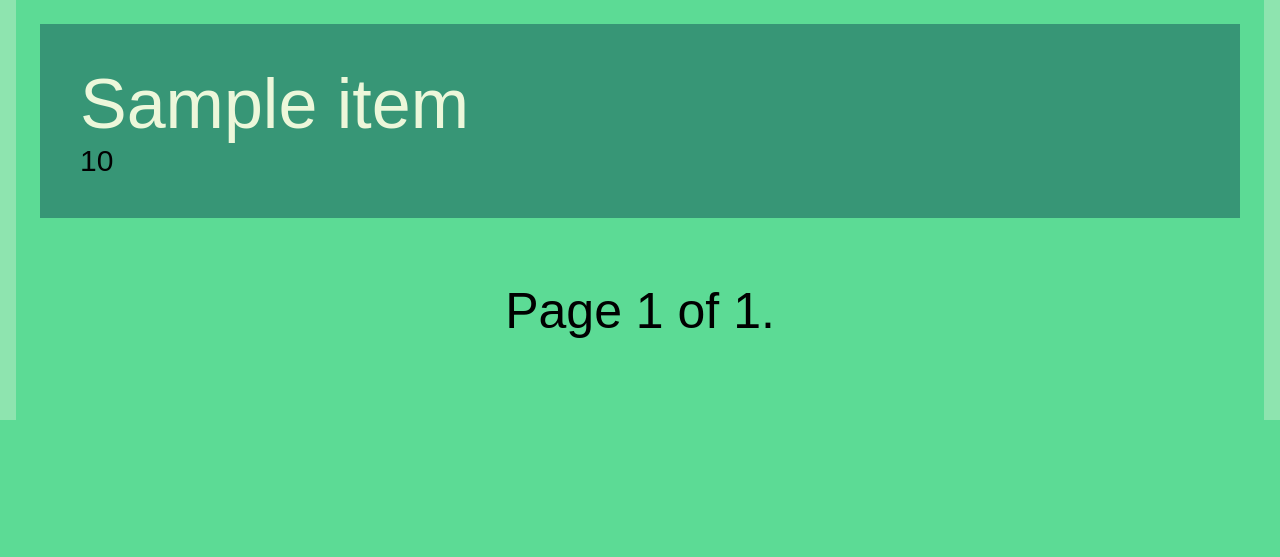
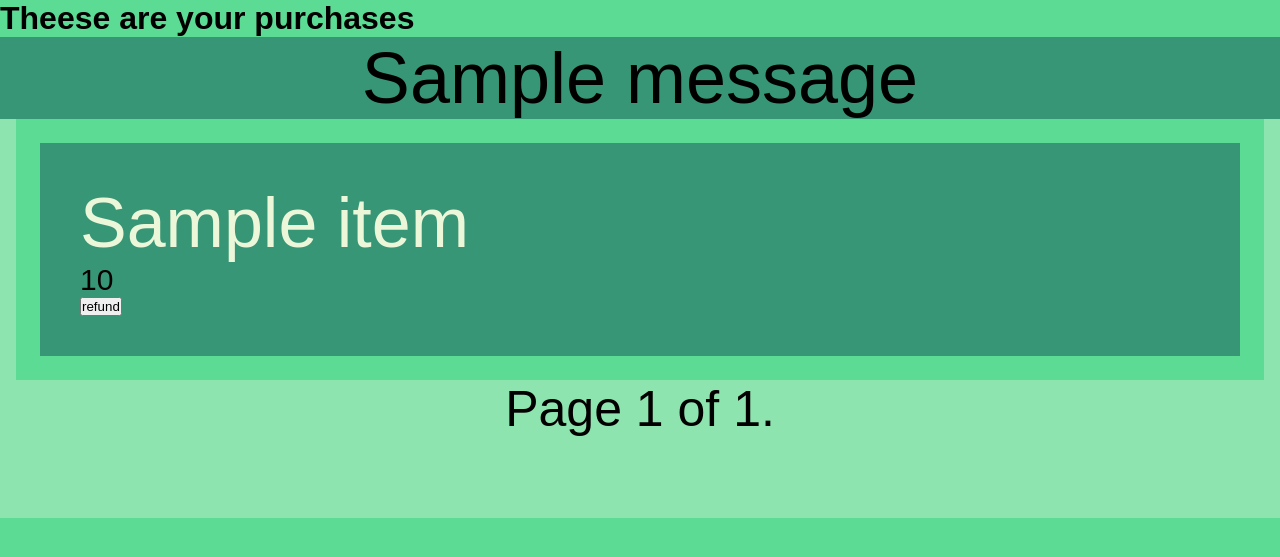
Before and after one commit to Tarkus43/my_first_web_market, a Django app: page /purchases/ in a window 1280 px wide. Shown: the part 121-678 px from the top of the page. Run offline with Django 5.2, Linux system fonts and the light colour scheme; a user stored in the database is signed in; tables that the repository leaves empty hold one stand-in row (values such as "Sample post"); one stand-in notice (Sample message) is shown.

Commit message:
added messages and refund button to purchases page

```diff
--- a/my_django_market/templates/purchases.html
+++ b/my_django_market/templates/purchases.html
@@ -1,14 +1,31 @@
 {% extends "base.html" %}
 {% block title %}your purchases{% endblock title %}
 {% block main %}
+    <h1 >Theese are your purchases</h1>
+    <div class="main_message">
+        {% if messages %}
+            <ul class="messages">
+                {% for message in messages %}
+                <li class="message">{{ message }}</li>
+                {% endfor %}
+            </ul>
+        {% endif %}
+    </div>
+
     <main class="main_main">
         <ul class="items_list">
             {% for purchase in object_list %}
                 <ul class="item">
                     <li class="item_name">{{ purchase.item.name }}</li>
                     <li class="item_description">{{ purchase.quantity }}</li>
+                    <li>
+                        <form action="#" method='post'>
+                            <input type="button" value="refund">
+                        </form>
+                    </li>
                 </ul>
             {% endfor %}
+        </ul>
 
         <div class="pagination">
             <span class="step-links">
@@ -27,6 +44,5 @@
                 {% endif %}
             </span>
         </div>
-        </ul>
     </main>
 {% endblock main %}
```
Lines whose indentation alone changed are shown as unchanged.
